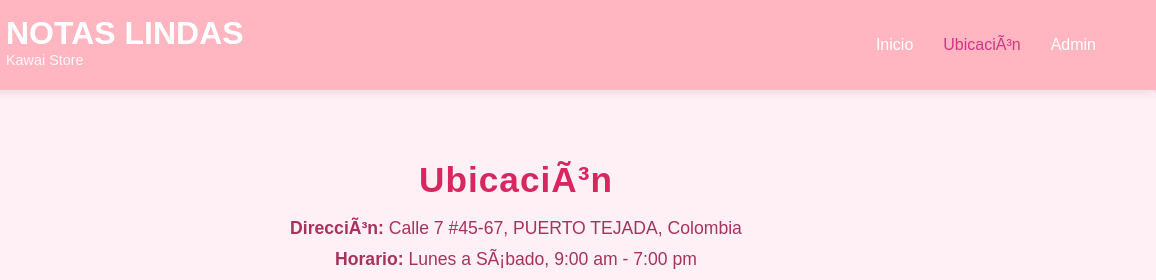
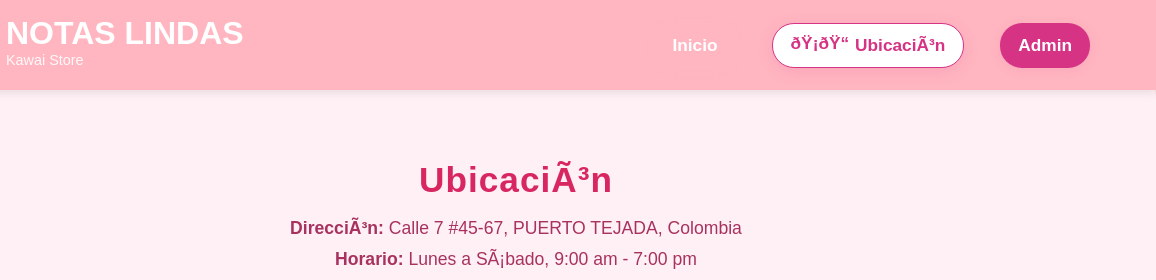
Before and after one commit to jhonda23/PAG_NOTASLINDAS, a plain HTML site: page html/ubicacion.html in a window 1280 px wide. Shown: the top 280 px of the page, 124-1280 px from the left. Drawn offline with Linux system fonts and the light colour scheme.

Commit message:
modificacion4

```diff
--- a/css/style.css
+++ b/css/style.css
@@ -126,12 +126,67 @@ body {
     color: #fff;
     text-decoration: none;
     font-weight: 500;
-    transition: color 0.3s;
+    transition: color 0.3s, background 0.3s, box-shadow 0.3s;
+    display: flex;
+    align-items: center;
+    padding: 7px 18px;
+    border-radius: 22px;
+    font-size: 1.08rem;
+    margin-right: 6px;
+    background: rgba(214,51,132,0.10);
+    box-shadow: 0 2px 8px rgba(214,51,132,0.04);
 }
 
+/* Hover y activo con fondo y color destacado */
 .nav-link:hover,
 .nav-link.active {
+    color: #fff;
+    background: #d63384;
+    box-shadow: 0 4px 16px rgba(214,51,132,0.13);
+}
+
+/* Iconos de navegación: más separación */
+.nav-link svg {
+    margin-right: 6px;
+    display: inline-block;
+    vertical-align: middle;
+}
+
+/* Admin destacado */
+.nav-admin {
+    background: #d63384;
+    color: #fff;
+    font-weight: bold;
+    box-shadow: 0 2px 12px rgba(214,51,132,0.10);
+}
+.nav-admin:hover, .nav-admin.active {
+    background: #d63384;
+    color: #fff;
+}
+
+/* Inicio destacado */
+.nav-inicio {
+    background: #ffb6c1;
+    color: #fff;
+    font-weight: bold;
+    box-shadow: 0 2px 12px rgba(255,182,193,0.10);
+}
+.nav-inicio:hover, .nav-inicio.active {
+    background: #ffb6c1;
     color: #d63384;
+}
+
+/* Ubicación destacado */
+.nav-ubicacion {
+    background: linear-gradient(90deg, #fff 60%, #d63384 100%);
+    color: #d63384;
+    font-weight: bold;
+    box-shadow: 0 2px 12px rgba(214,51,132,0.10);
+}
+.nav-ubicacion:hover, .nav-ubicacion.active {
+    background: #fff;
+    color: #d63384;
+    border: 1.5px solid #d63384;
 }
 
 .admin-link {
--- a/html/ubicacion.html
+++ b/html/ubicacion.html
@@ -29,9 +29,16 @@
                 <p class="slogan">Kawai Store</p>
             </div>
             <nav class="nav">
-                <a href="index.html" class="nav-link">Inicio</a>
-                <a href="ubicacion.html" class="nav-link active">Ubicación</a>
-                <a href="admin.html" class="nav-link">Admin</a>
+                <a href="index.html" class="nav-link nav-inicio">
+                    Inicio
+                </a>
+                <a href="ubicacion.html" class="nav-link nav-ubicacion active">
+                    <span style="vertical-align:middle; margin-right:6px;">🏡📍</span>
+                    Ubicación
+                </a>
+                <a href="admin.html" class="nav-link nav-admin">
+                    Admin
+                </a>
             </nav>
         </div>
     </header>
```
Also changed, not shown: js/app.js (+7 -4 lines).
